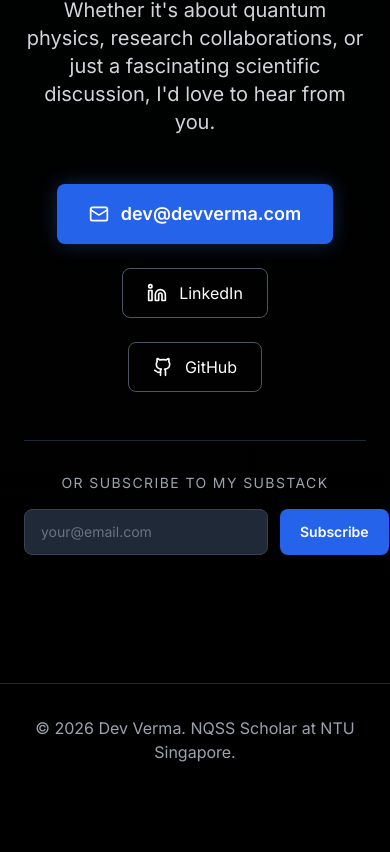
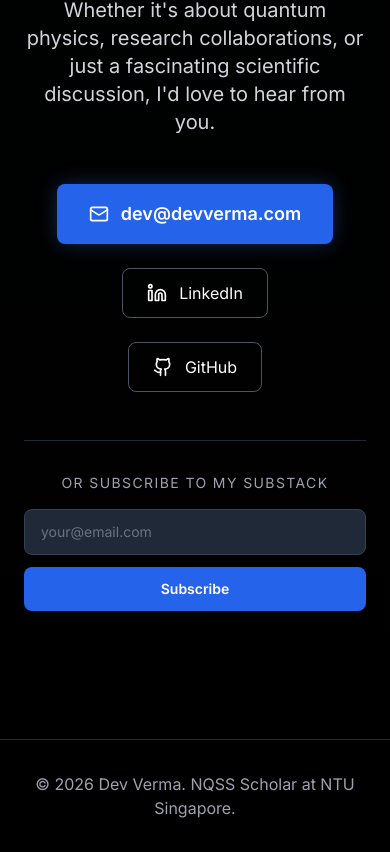
Before and after one commit to Deveinberg/website, a Next.js app: page / in a window 390 px wide. Shown: the part 7385-8237 px from the top of the page. Before the commit the page ends 8181 px from the top, so only its background shows below. Built offline with nearby package versions, Linux system fonts and the light colour scheme.

Commit message:
responsive substack sign up

```diff
--- a/src/app/blog/page.tsx
+++ b/src/app/blog/page.tsx
@@ -139,7 +139,7 @@ export default function BlogPage() {
             <div className="border-t border-gray-700 pt-8">
               <p className="text-sm text-gray-400 uppercase tracking-widest mb-4">Subscribe</p>
               <form
-                className="flex gap-3"
+                className="flex flex-col sm:flex-row gap-3"
                 onSubmit={(e) => {
                   e.preventDefault();
                   const email = (e.currentTarget.elements.namedItem('email') as HTMLInputElement).value;
--- a/src/app/page.tsx
+++ b/src/app/page.tsx
@@ -498,7 +498,7 @@ export default function Home() {
             <div className="mt-2 border-t border-gray-800 pt-8 max-w-md mx-auto">
               <p className="text-sm text-gray-400 uppercase tracking-widest mb-4">Or subscribe to my Substack</p>
               <form
-                className="flex gap-3"
+                className="flex flex-col sm:flex-row gap-3"
                 onSubmit={(e) => {
                   e.preventDefault();
                   const email = (e.currentTarget.elements.namedItem('email') as HTMLInputElement).value;
```
Also changed, not shown: src/app/globals.css (line endings or trailing spaces).
